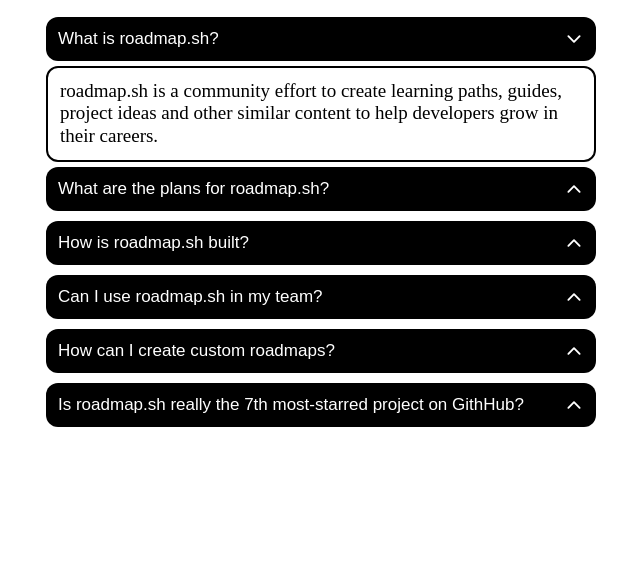
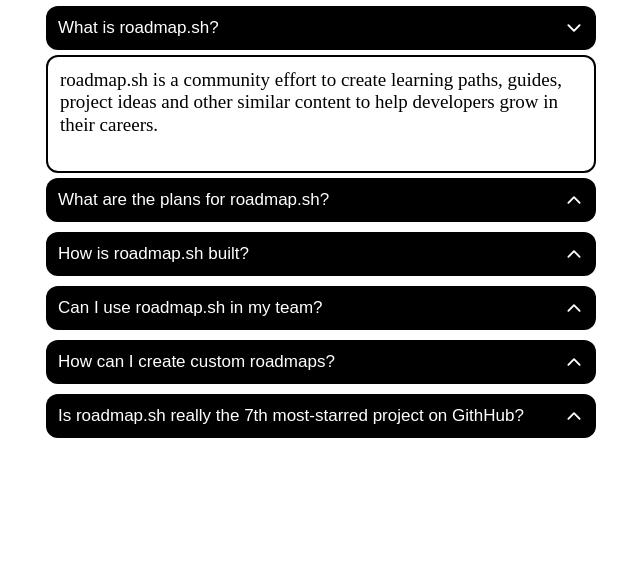
Before and after one commit to Disney-Banje/probable-fiesta, a plain HTML site: page Accordion-component/index.html in a window 1280 px wide. Shown: the part 227-800 px from the top of the page, without its empty margins (319-959 px from the left). Drawn offline with nearby package versions, Linux system fonts and the light colour scheme.

Commit message:
Add same dimenesions

```diff
--- a/Accordion-component/style.css
+++ b/Accordion-component/style.css
@@ -72,6 +72,10 @@ h2 {
     display: none;
 }
 
+.question-answer p {
+    height: 9.0rem;
+}
+
 .question-answer.active {
     display: block;
 }
```
